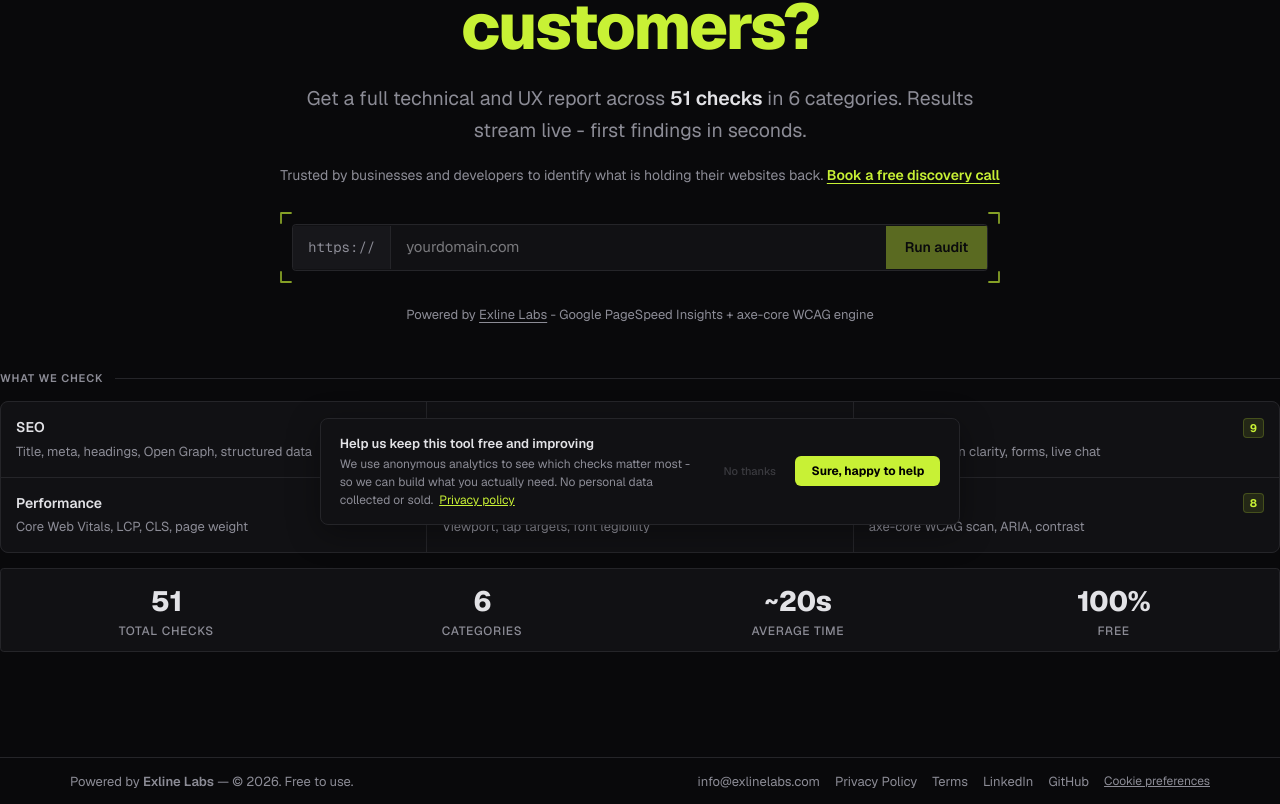
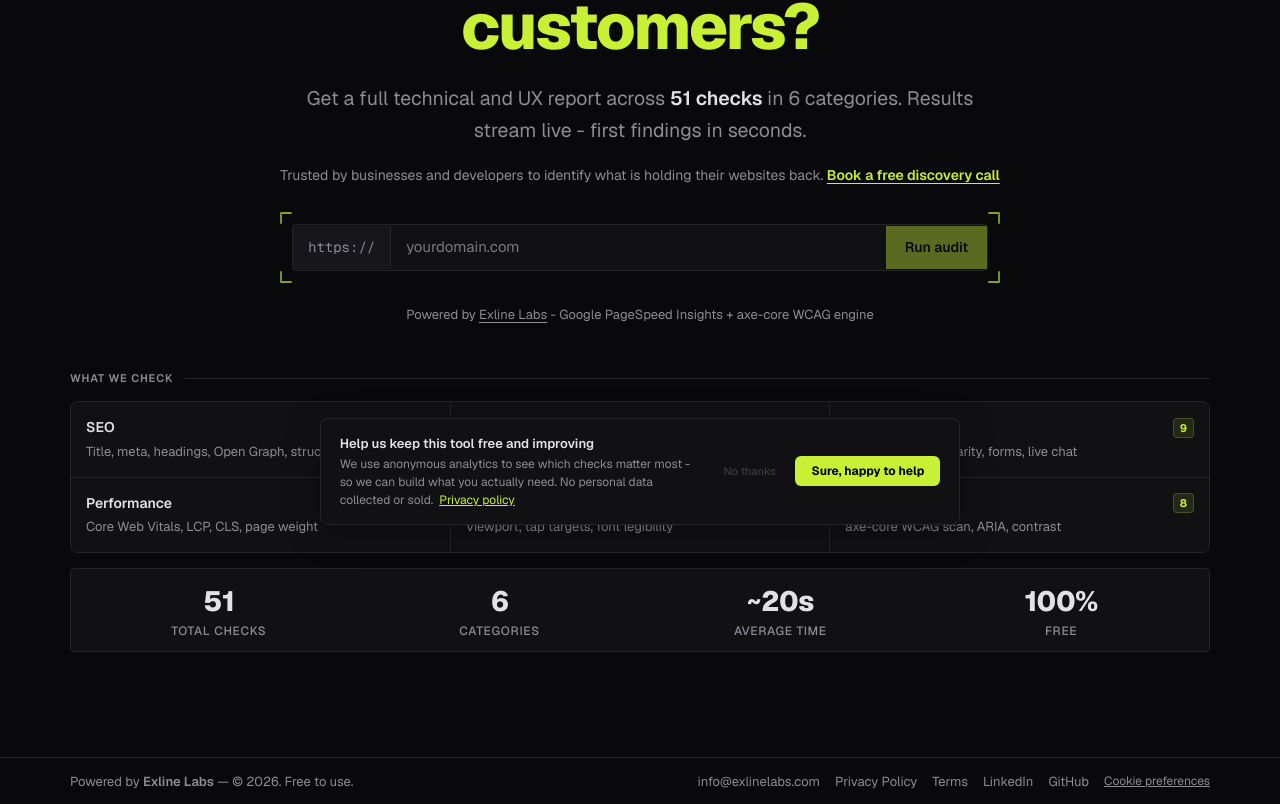
Before and after one commit to exlinelabs-next/uxaudittool, a Next.js app: page / in a window 1280 px wide. Shown: the part 260-1064 px from the top of the page. Built offline with nearby package versions, Linux system fonts and the light colour scheme; no server answers.

Commit message:
fix(layout): apply 70px page padding to 'What we check' category section

```diff
--- a/app/page.tsx
+++ b/app/page.tsx
@@ -281,7 +281,7 @@ export default function HomePage() {
             </section>
 
             {/* Category breakdown grid */}
-            <section style={{ width: '100%', padding: '0 0 4rem' }}>
+            <section className="px-4 sm:px-8 lg:px-[70px]" style={{ width: '100%', paddingBottom: '4rem' }}>
               <div className="flex items-center gap-3 mb-4">
                 <span style={{ fontSize: 11, fontWeight: 600, textTransform: 'uppercase', letterSpacing: '0.08em', color: 'var(--wb-muted)' }}>
                   What we check
```
